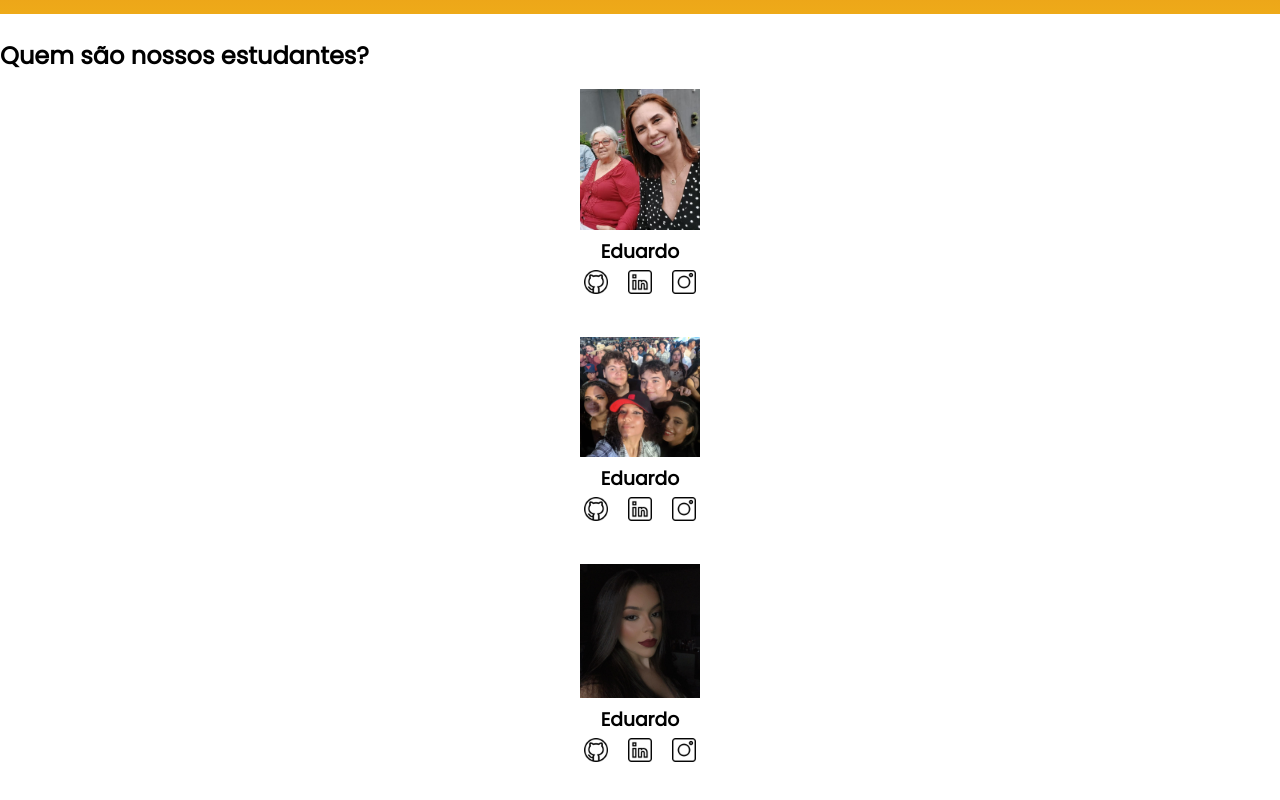
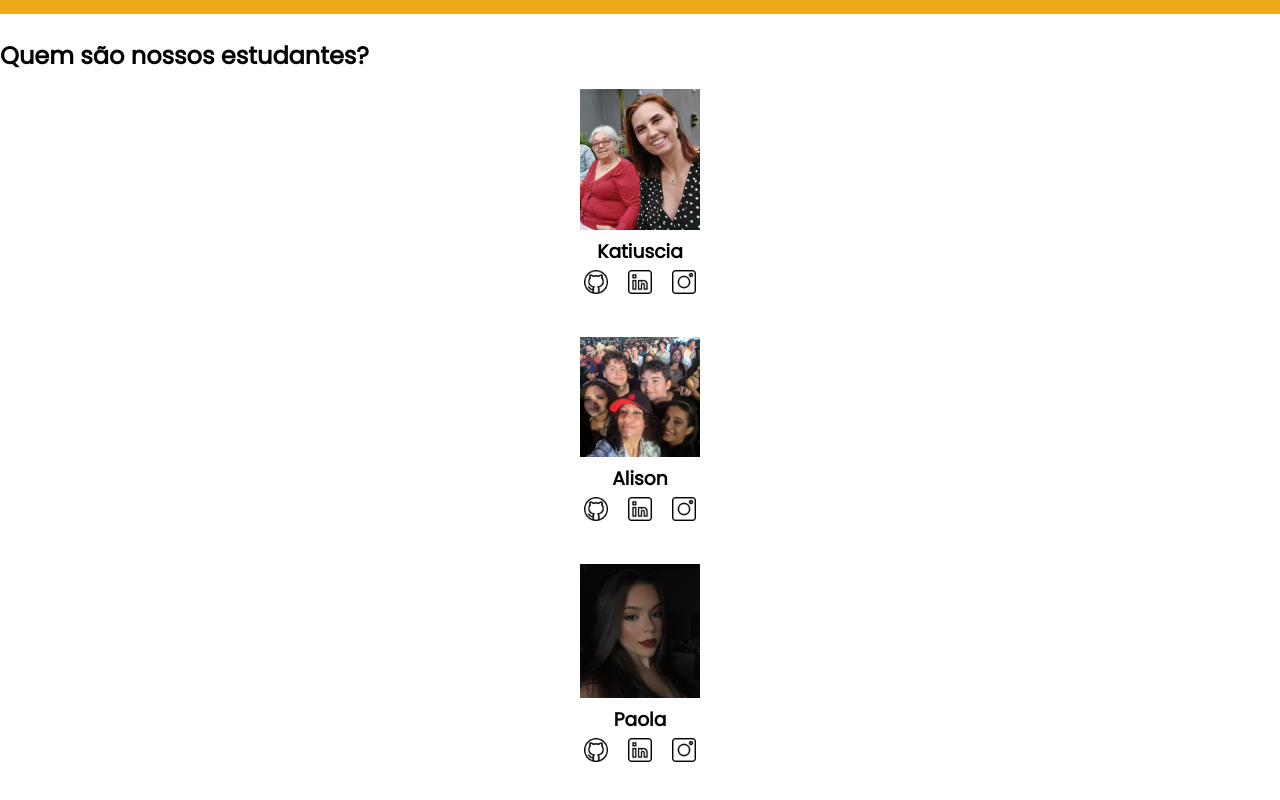
Before and after one commit to profedureis/2A, a plain HTML site: page index.html in a window 1280 px wide. Shown: the part 394-1194 px from the top of the page. Drawn offline with Linux system fonts and the light colour scheme.

Commit message:
mudei titulos

```diff
--- a/index.html
+++ b/index.html
@@ -34,21 +34,21 @@
         <span></span>
         <div class="estudante-div">
             <img class="estudante-imagem" src="katiuscia.jpg" alt="foto do katiuscia">
-            <h3 class="estudante-nome">Eduardo</h3>
+            <h3 class="estudante-nome">Katiuscia</h3>
             <a href="https://github.com/marcelopaludetto"><img class="estudante-icone" src="github.png" alt="icone github"></a>
             <a href="https://linkedin.com/marcelopaludetto"><img class="estudante-icone" src="linkedin.png" alt="icone linkedin"></a>
             <a href="https://www.instagram.com/katiuscia.volpato"><img class="estudante-icone" src="instagram.png" alt="icone instagram"></a>
         </div>
         <div class="estudante-div">
             <img class="estudante-imagem" src="alison.jpg" alt="foto do alison">
-            <h3 class="estudante-nome">Eduardo</h3>
+            <h3 class="estudante-nome">Alison</h3>
             <a href="https://github.com/marcelopaludetto"><img class="estudante-icone" src="github.png" alt="icone github"></a>
             <a href="https://linkedin.com/marcelopaludetto"><img class="estudante-icone" src="linkedin.png" alt="icone linkedin"></a>
             <a href="https://www.instagram.com/moraisalison962"><img class="estudante-icone" src="instagram.png" alt="icone instagram"></a>
         </div>
         <div class="estudante-div">
             <img class="estudante-imagem" src="paola.jpg" alt="foto da paola">
-            <h3 class="estudante-nome">Eduardo</h3>
+            <h3 class="estudante-nome">Paola</h3>
             <a href="https://github.com/marcelopaludetto"><img class="estudante-icone" src="github.png" alt="icone github"></a>
             <a href="https://linkedin.com/marcelopaludetto"><img class="estudante-icone" src="linkedin.png" alt="icone linkedin"></a>
             <a href="https://www.instagram.com/paolaketlinn"><img class="estudante-icone" src="instagram.png" alt="icone instagram"></a>
```
